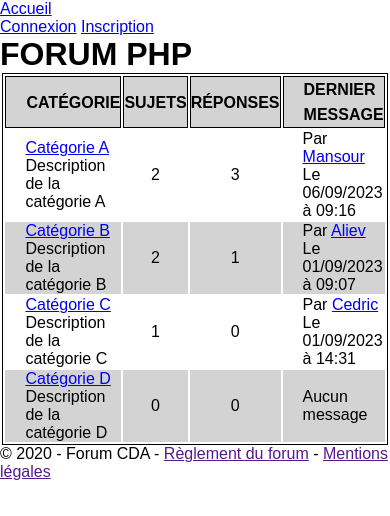
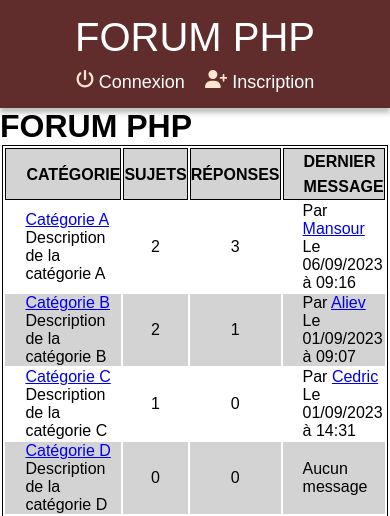
Before and after one commit to Xaphan67/POO-Forum, a PHP site: page / in a window 390 px wide. Shown: the top 516 px of the page. Run offline with PHP 8.4, Linux system fonts and the light colour scheme; data comes from the database, SQL or seed files in the repository; some libraries are stand-ins or nearby versions.

Commit message:
Ajout : Front Header mobile first + tablette / Ordinateur

```diff
--- a/public/css/style.css
+++ b/public/css/style.css
@@ -6,6 +6,75 @@
     padding: 0px;
     font-family: sans-serif;
 }
+
+/* -- Header -- */
+
+header {
+    background-color: #602C2C;
+    box-shadow: 0px 5px 5px rgba(0, 0, 0, .25);
+    padding: 15px;
+}
+
+header a {
+    color: white;
+    text-decoration: none;
+}
+
+header svg {
+    fill: #FFE4D0;
+}
+
+nav {
+    display: flex;
+    flex-direction:column;
+    justify-content: space-between;
+    align-items: center;
+    margin-inline: auto;
+    row-gap: 10px;
+    max-width: 1240px;
+    height: 100%;
+}
+
+#nav-left {
+    font-size: 40px;
+}
+
+#nav-right {
+    font-size: 18px;
+    display: flex;
+    flex-wrap: wrap;
+    justify-content: center;
+    gap: 10px 20px;
+}
+
+.gestionUsers {
+    order: 3;
+}
+
+/* Tablettes et ordinateurs */
+@media only screen and (min-width: 768px) {
+
+    /* -- Header -- */
+
+    header {
+        height: 50px;
+    }
+
+    nav {
+        flex-direction: row;
+    }
+
+    #nav-right {
+        justify-content:baseline;
+    }
+}
+
+/* Odinateurs */
+@media only screen and (min-width: 1024px) {
+
+}
+
+/* --- */
 
 h1 {
     text-transform: uppercase;
--- a/view/layout.php
+++ b/view/layout.php
@@ -20,29 +20,48 @@
             <header>
                 <nav>
                     <div id="nav-left">
-                        <a href="index.php?ctrl=home&action=index">Accueil</a>
+                        <a href="index.php?ctrl=home&action=index">FORUM PHP</a>
+                    </div>
+                    <div id="nav-right">
                         <?php
                         if (App\Session::isAdmin()) {
                         ?>
-                            <a href="index.php?ctrl=visiteur&action=users">Gérer les utilisateurs</a>
+                            <a class="gestionUsers" href="index.php?ctrl=visiteur&action=users">
+                                <svg xmlns="http://www.w3.org/2000/svg" height="1em" viewBox="0 0 640 512">
+                                    <path d="M144 0a80 80 0 1 1 0 160A80 80 0 1 1 144 0zM512 0a80 80 0 1 1 0 160A80 80 0 1 1 512 0zM0 298.7C0 239.8 47.8 192 106.7 192h42.7c15.9 0 31 3.5 44.6 9.7c-1.3 7.2-1.9 14.7-1.9 22.3c0 38.2 16.8 72.5 43.3 96c-.2 0-.4 0-.7 0H21.3C9.6 320 0 310.4 0 298.7zM405.3 320c-.2 0-.4 0-.7 0c26.6-23.5 43.3-57.8 43.3-96c0-7.6-.7-15-1.9-22.3c13.6-6.3 28.7-9.7 44.6-9.7h42.7C592.2 192 640 239.8 640 298.7c0 11.8-9.6 21.3-21.3 21.3H405.3zM224 224a96 96 0 1 1 192 0 96 96 0 1 1 -192 0zM128 485.3C128 411.7 187.7 352 261.3 352H378.7C452.3 352 512 411.7 512 485.3c0 14.7-11.9 26.7-26.7 26.7H154.7c-14.7 0-26.7-11.9-26.7-26.7z"/>
+                                </svg>
+                                Gérer les utilisateurs
+                            </a>
                         <?php
                         }
-                        ?>
-                    </div>
-                    <div id="nav-right">
-                        <?php
                         if (App\Session::getUser()) {
                         ?>
-                            <svg xmlns="http://www.w3.org/2000/svg" height="1em" viewBox="0 0 448 512">
-                                <path d="M224 256A128 128 0 1 0 224 0a128 128 0 1 0 0 256zm-45.7 48C79.8 304 0 383.8 0 482.3C0 498.7 13.3 512 29.7 512H418.3c16.4 0 29.7-13.3 29.7-29.7C448 383.8 368.2 304 269.7 304H178.3z" />
-                            </svg>
-                            <a href="index.php?ctrl=visiteur&action=viewProfile&id=<?= App\Session::getUser()->getId() ?>"><?= App\Session::getUser() ?></a>
-                            <a href="index.php?ctrl=security&action=logout">Déconnexion</a>
+                            <a href="index.php?ctrl=visiteur&action=viewProfile&id=<?= App\Session::getUser()->getId() ?>">
+                                <svg xmlns="http://www.w3.org/2000/svg" height="1em" viewBox="0 0 448 512">
+                                    <path d="M224 256A128 128 0 1 0 224 0a128 128 0 1 0 0 256zm-45.7 48C79.8 304 0 383.8 0 482.3C0 498.7 13.3 512 29.7 512H418.3c16.4 0 29.7-13.3 29.7-29.7C448 383.8 368.2 304 269.7 304H178.3z" />
+                                </svg>
+                                <?= App\Session::getUser() ?>
+                            </a>
+                            <a href="index.php?ctrl=security&action=logout">
+                                <svg xmlns="http://www.w3.org/2000/svg" height="1em" viewBox="0 0 512 512">
+                                    <path d="M377.9 105.9L500.7 228.7c7.2 7.2 11.3 17.1 11.3 27.3s-4.1 20.1-11.3 27.3L377.9 406.1c-6.4 6.4-15 9.9-24 9.9c-18.7 0-33.9-15.2-33.9-33.9l0-62.1-128 0c-17.7 0-32-14.3-32-32l0-64c0-17.7 14.3-32 32-32l128 0 0-62.1c0-18.7 15.2-33.9 33.9-33.9c9 0 17.6 3.6 24 9.9zM160 96L96 96c-17.7 0-32 14.3-32 32l0 256c0 17.7 14.3 32 32 32l64 0c17.7 0 32 14.3 32 32s-14.3 32-32 32l-64 0c-53 0-96-43-96-96L0 128C0 75 43 32 96 32l64 0c17.7 0 32 14.3 32 32s-14.3 32-32 32z"/>
+                                </svg>
+                                Déconnexion</a>
                         <?php
                         } else {
                         ?>
-                            <a href="index.php?ctrl=security&action=login">Connexion</a>
-                            <a href="index.php?ctrl=security&action=register">Inscription</a>
+                            <a href="index.php?ctrl=security&action=login">
+                                <svg xmlns="http://www.w3.org/2000/svg" height="1em" viewBox="0 0 512 512">
+                                    <path d="M288 32c0-17.7-14.3-32-32-32s-32 14.3-32 32V256c0 17.7 14.3 32 32 32s32-14.3 32-32V32zM143.5 120.6c13.6-11.3 15.4-31.5 4.1-45.1s-31.5-15.4-45.1-4.1C49.7 115.4 16 181.8 16 256c0 132.5 107.5 240 240 240s240-107.5 240-240c0-74.2-33.8-140.6-86.6-184.6c-13.6-11.3-33.8-9.4-45.1 4.1s-9.4 33.8 4.1 45.1c38.9 32.3 63.5 81 63.5 135.4c0 97.2-78.8 176-176 176s-176-78.8-176-176c0-54.4 24.7-103.1 63.5-135.4z"/>
+                                </svg>
+                                Connexion
+                            </a>
+                            <a href="index.php?ctrl=security&action=register">
+                                <svg xmlns="http://www.w3.org/2000/svg" height="1em" viewBox="0 0 640 512">
+                                    <path d="M96 128a128 128 0 1 1 256 0A128 128 0 1 1 96 128zM0 482.3C0 383.8 79.8 304 178.3 304h91.4C368.2 304 448 383.8 448 482.3c0 16.4-13.3 29.7-29.7 29.7H29.7C13.3 512 0 498.7 0 482.3zM504 312V248H440c-13.3 0-24-10.7-24-24s10.7-24 24-24h64V136c0-13.3 10.7-24 24-24s24 10.7 24 24v64h64c13.3 0 24 10.7 24 24s-10.7 24-24 24H552v64c0 13.3-10.7 24-24 24s-24-10.7-24-24z"/>
+                                </svg>
+                                Inscription
+                            </a>
                         <?php
                         }
                         ?>
```
